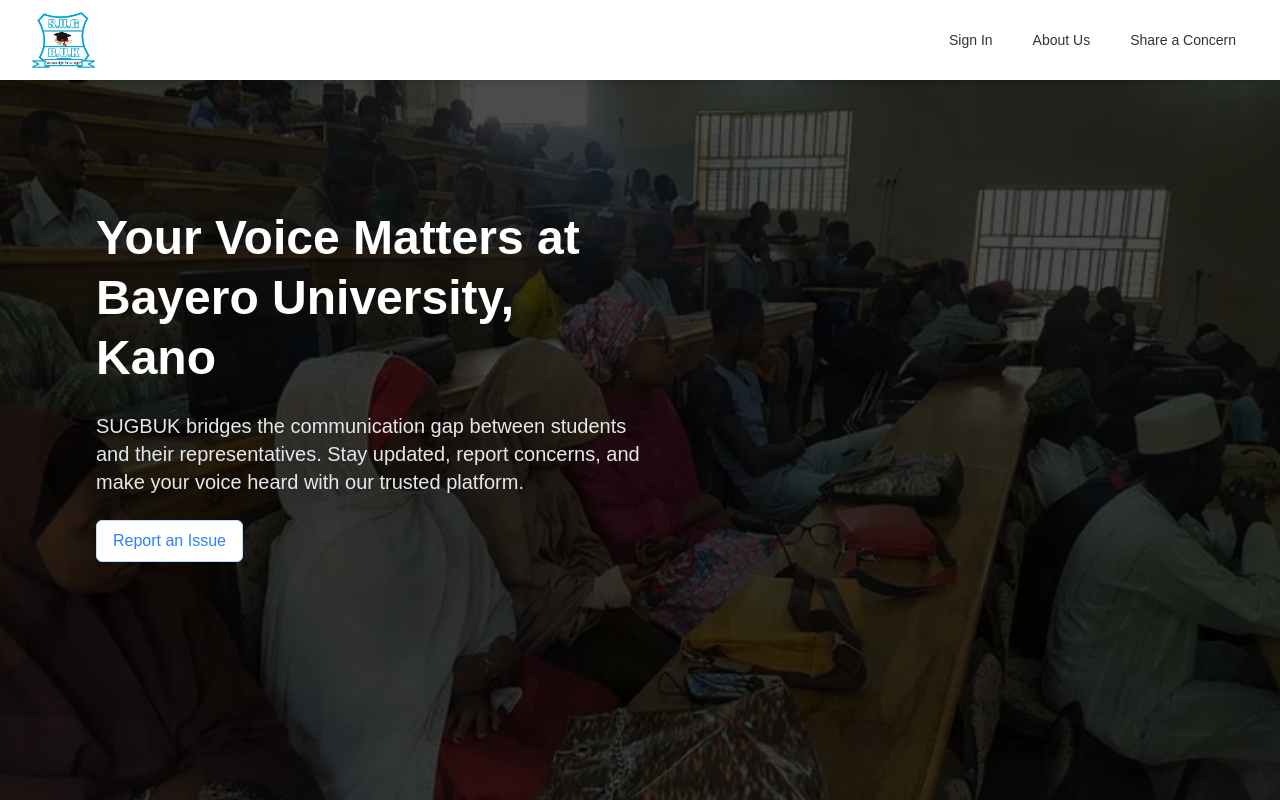
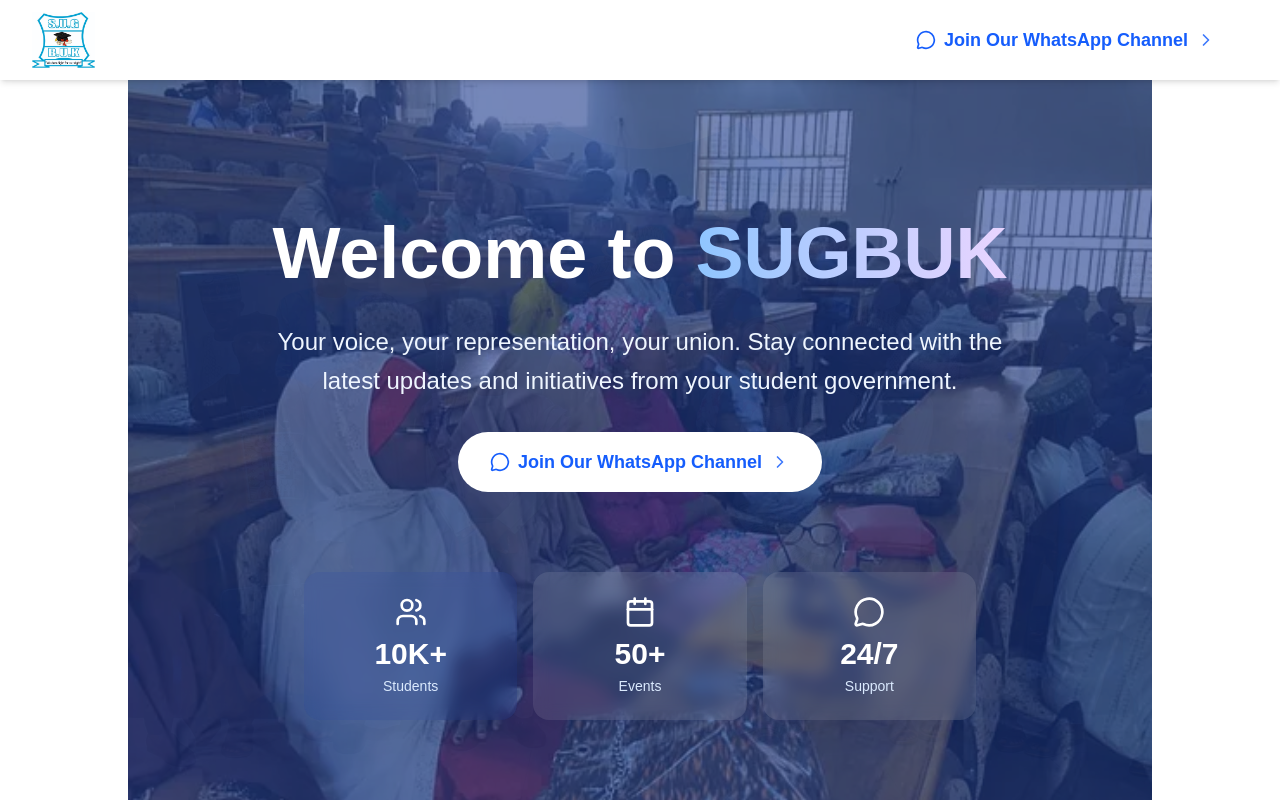
Before and after one commit to ahmad-cod/sugbuk-v2, a Next.js app: page / in a window 1280 px wide. Shown: the top 800 px of the page. Built offline with nearby package versions, Linux system fonts and the light colour scheme.

Commit message:
feat: Add AboutSection and HeroSection components with dynamic content and styling

```diff
--- /dev/null
+++ b/components/AboutSection.tsx
@@ -0,0 +1,53 @@
+import { MessageCircle, Users, Calendar } from 'lucide-react';
+
+
+export const AboutSection = () => {
+  return (
+    <section id="about" className="py-20 bg-gradient-to-b from-gray-50 to-white">
+      <div className="container mx-auto px-4 sm:px-6 lg:px-8">
+        <div className="max-w-4xl mx-auto">
+          <div className="text-center mb-12 animate-fadeInUp">
+            <h2 className="text-4xl md:text-5xl font-bold text-gray-900 mb-4">
+              About Us
+            </h2>
+            <div className="w-24 h-1 bg-gradient-to-r from-blue-600 to-purple-600 mx-auto rounded-full"></div>
+          </div>
+
+          <div className="bg-white rounded-3xl shadow-xl p-8 md:p-12 transform hover:scale-105 transition-all duration-500 animate-fadeInUp">
+            <p className="text-lg md:text-xl text-gray-700 leading-relaxed mb-6">
+              The <span className="font-semibold text-blue-600">Student Union Government of Bayero University Kano (SUGBUK)</span> is the official representative body for all students at BUK. We are dedicated to advocating for student rights, promoting student welfare, and fostering a vibrant campus community.
+            </p>
+            <p className="text-lg md:text-xl text-gray-700 leading-relaxed">
+              Our mission is to ensure that every student&apos;s voice is heard and that their needs are addressed effectively. We work closely with the university administration to create a conducive learning environment and organize various events and activities that enrich the student experience.
+            </p>
+
+            {/* Feature Cards */}
+            <div className="grid md:grid-cols-3 gap-6 mt-12">
+              <div className="text-center p-6 rounded-2xl bg-gradient-to-br from-blue-50 to-blue-100/50 hover:shadow-lg transition-all duration-300">
+                <div className="w-16 h-16 bg-blue-600 rounded-2xl flex items-center justify-center mx-auto mb-4 transform hover:rotate-12 transition-transform">
+                  <Users className="w-8 h-8 text-white" />
+                </div>
+                <h3 className="font-semibold text-gray-900 mb-2">Student Advocacy</h3>
+                <p className="text-sm text-gray-600">Representing your interests</p>
+              </div>
+              <div className="text-center p-6 rounded-2xl bg-gradient-to-br from-purple-50 to-purple-100/50 hover:shadow-lg transition-all duration-300">
+                <div className="w-16 h-16 bg-purple-600 rounded-2xl flex items-center justify-center mx-auto mb-4 transform hover:rotate-12 transition-transform">
+                  <Calendar className="w-8 h-8 text-white" />
+                </div>
+                <h3 className="font-semibold text-gray-900 mb-2">Campus Events</h3>
+                <p className="text-sm text-gray-600">Enriching student life</p>
+              </div>
+              <div className="text-center p-6 rounded-2xl bg-gradient-to-br from-indigo-50 to-indigo-100/50 hover:shadow-lg transition-all duration-300">
+                <div className="w-16 h-16 bg-indigo-600 rounded-2xl flex items-center justify-center mx-auto mb-4 transform hover:rotate-12 transition-transform">
+                  <MessageCircle className="w-8 h-8 text-white" />
+                </div>
+                <h3 className="font-semibold text-gray-900 mb-2">Open Communication</h3>
+                <p className="text-sm text-gray-600">Always here to listen</p>
+              </div>
+            </div>
+          </div>
+        </div>
+      </div>
+    </section>
+  );
+};
--- /dev/null
+++ b/components/HeroSection.tsx
@@ -0,0 +1,68 @@
+"use client"
+import { MessageCircle, Users, Calendar } from 'lucide-react';
+import Image from 'next/image';
+import { WhatsappChannel } from './WhatsappCTA';
+
+
+// Hero Section Component
+export const HeroSection = () => {
+  return (
+    <section id="hero" className="relative min-h-screen flex items-center justify-center overflow-hidden pt-20">
+      {/* Background Image with Overlay */}
+      <div className="absolute inset-0 z-0">
+        <div className="absolute inset-0 bg-gradient-to-br from-blue-600/90 to-blue-800/90 z-10"></div>
+        <Image
+          src="/sug-logo.jpeg"
+          width={500}
+          height={400}
+          alt="University Campus"
+          className="w-full h-full object-cover"
+        />
+      </div>
+
+      {/* Animated Background Elements */}
+      <div className="absolute inset-0 z-10 overflow-hidden">
+        <div className="absolute top-20 left-10 w-72 h-72 bg-blue-400/10 rounded-full blur-3xl animate-pulse"></div>
+        <div className="absolute bottom-20 right-10 w-96 h-96 bg-purple-400/10 rounded-full blur-3xl animate-pulse delay-1000"></div>
+      </div>
+
+      {/* Content */}
+      <div className="container mx-auto px-4 sm:px-6 lg:px-8 z-20 relative">
+        <div className="text-center max-w-4xl mx-auto animate-fadeInUp">
+          <h1 className="text-4xl sm:text-5xl md:text-6xl lg:text-7xl font-bold text-white mb-6 leading-tight">
+            Welcome to <span className="text-transparent bg-clip-text bg-gradient-to-r from-blue-200 to-purple-200">SUGBUK</span>
+          </h1>
+          <p className="text-lg sm:text-xl md:text-2xl text-blue-50 mb-8 max-w-3xl mx-auto leading-relaxed">
+            Your voice, your representation, your union. Stay connected with the latest updates and initiatives from your student government.
+          </p>
+          <WhatsappChannel />
+          {/* Stats */}
+          <div className="grid grid-cols-3 gap-4 mt-16 max-w-2xl mx-auto">
+            <div className="bg-white/10 backdrop-blur-sm rounded-2xl p-6 hover:bg-white/20 transition-all duration-300 transform hover:scale-105">
+              <Users className="w-8 h-8 text-white mx-auto mb-2" />
+              <div className="text-3xl font-bold text-white mb-1">10K+</div>
+              <div className="text-sm text-blue-100">Students</div>
+            </div>
+            <div className="bg-white/10 backdrop-blur-sm rounded-2xl p-6 hover:bg-white/20 transition-all duration-300 transform hover:scale-105">
+              <Calendar className="w-8 h-8 text-white mx-auto mb-2" />
+              <div className="text-3xl font-bold text-white mb-1">50+</div>
+              <div className="text-sm text-blue-100">Events</div>
+            </div>
+            <div className="bg-white/10 backdrop-blur-sm rounded-2xl p-6 hover:bg-white/20 transition-all duration-300 transform hover:scale-105">
+              <MessageCircle className="w-8 h-8 text-white mx-auto mb-2" />
+              <div className="text-3xl font-bold text-white mb-1">24/7</div>
+              <div className="text-sm text-blue-100">Support</div>
+            </div>
+          </div>
+        </div>
+      </div>
+
+      {/* Scroll Indicator */}
+      <div className="absolute bottom-8 left-1/2 transform -translate-x-1/2 z-20 animate-bounce">
+        <div className="w-6 h-10 border-2 border-white/50 rounded-full flex items-start justify-center p-2">
+          <div className="w-1.5 h-3 bg-white rounded-full"></div>
+        </div>
+      </div>
+    </section>
+  );
+};
--- a/components/hero.tsx
+++ b/components/hero.tsx
@@ -1,7 +1,8 @@
 "use client"
 import React, { useEffect, useState } from 'react'
-import Button from './ui/btn'
-import { HERO_TEXT } from '../constants/texts'
+import { MessageCircle, Users, Calendar } from 'lucide-react';
+// import Image from 'next/image';
+import { WhatsappChannel } from './WhatsappCTA';
 
 // Prefer static assets or public folder URLs for performance
 const bgUrls = [
@@ -31,25 +32,40 @@
 
   return (
     <section
-      className="w-full min-h-screen bg-no-repeat bg-cover bg-center text-white transition-all duration-1000 ease-in-out"
+      className="relative w-full bg-no-repeat bg-cover bg-center text-white transition-all duration-1000 ease-in-out"
       style={{ backgroundImage: `url(${bgUrls[currentBgIndex]})` }}
     >
-      <div className="max-w-screen-2xl bg-black/70 min-h-screen mx-auto px-4 py-16 sm:px-20 lg:px-24 md:py-24 lg:py-32">
-        <div className="flex flex-col md:flex-row items-center gap-8">
-          <div className="md:w-1/2 space-y-6">
-            <h1 className="font-heading text-4xl md:text-5xl font-bold leading-tight">
-              {HERO_TEXT.title}
-            </h1>
-            <p className="text-lg md:text-xl text-gray-200 font-medium">
-              {HERO_TEXT.description}
-            </p>
-            <div className="flex flex-col sm:flex-row gap-4">
-              <Button href="/talk-to-rep" variant="secondary">
-                {HERO_TEXT.ctaPrimary}
-              </Button>
-            </div>
-          </div>
-        </div>
+      <div className="max-w-screen-2xl bg-blue-900/60 min-h-screen px-4 py-16 sm:px-20 lg:px-24 md:py-24 lg:py-32">
+           <div className="w-full px-4 sm:px-6 lg:px-8 z-20 relative">
+                <div className="text-center max-w-4xl mx-auto animate-fadeInUp">
+                  <h1 className="text-4xl sm:text-5xl md:text-6xl lg:text-7xl font-bold text-white mb-6 leading-tight">
+                    Welcome to <span className="text-transparent bg-clip-text bg-gradient-to-r from-blue-300 to-purple-200">SUGBUK</span>
+                  </h1>
+                  <p className="text-lg sm:text-xl md:text-2xl text-blue-50 mb-8 max-w-3xl mx-auto leading-relaxed">
+                    Your voice, your representation, your union. Stay connected with the latest updates and initiatives from your student government.
+                  </p>
+                  <WhatsappChannel />
+                  {/* Stats */}
+                  <div className="grid grid-cols-3 gap-4 mt-20 max-w-2xl mx-auto">
+                    <div className="bg-blue-800/10 backdrop-blur-sm rounded-2xl p-6 hover:bg-white/20 transition-all duration-300 transform hover:scale-105">
+                      <Users className="w-8 h-8 text-white mx-auto mb-2" />
+                      <div className="text-3xl font-bold text-white mb-1">10K+</div>
+                      <div className="text-sm text-blue-100">Students</div>
+                    </div>
+                    <div className="bg-white/10 backdrop-blur-sm rounded-2xl p-6 hover:bg-white/20 transition-all duration-300 transform hover:scale-105">
+                      <Calendar className="w-8 h-8 text-white mx-auto mb-2" />
+                      <div className="text-3xl font-bold text-white mb-1">50+</div>
+                      <div className="text-sm text-blue-100">Events</div>
+                    </div>
+                    <div className="bg-white/10 backdrop-blur-sm rounded-2xl p-6 hover:bg-white/20 transition-all duration-300 transform hover:scale-105">
+                      <MessageCircle className="w-8 h-8 text-white mx-auto mb-2" />
+                      <div className="text-3xl font-bold text-white mb-1">24/7</div>
+                      <div className="text-sm text-blue-100">Support</div>
+                    </div>
+                  </div>
+                </div>
+              </div>
+
       </div>
     </section>
   )
--- a/components/layout/navbar.tsx
+++ b/components/layout/navbar.tsx
@@ -6,6 +6,7 @@
 import { usePathname } from "next/navigation";
 import { AnimatePresence, motion } from "framer-motion";
 import NavLink from "./nav-link";
+import { WhatsappChannel } from "../WhatsappCTA";
 
 
 const unauthenticatedLinks = [
@@ -67,7 +68,7 @@
             </div>
 
             {/* Desktop Navigation */}
-            <div className="hidden sm:flex sm:space-x-4">
+            {/* <div className="hidden sm:flex sm:space-x-4">
               {Navlinks.map((link) => (
                 <NavLink
                   key={link.href}
@@ -76,7 +77,12 @@
                   isActive={pathname === link.href}
                 />
               ))}
-            </div>
+            </div> */}
+
+
+          <div className="flex items-center bg-primary">
+            <WhatsappChannel />
+          </div>
 
           </div>
 
@@ -129,7 +135,9 @@
               )}
             </button>
           </div>
+
         </div>
+
       </div>
 
       {/* Mobile menu */}
```
